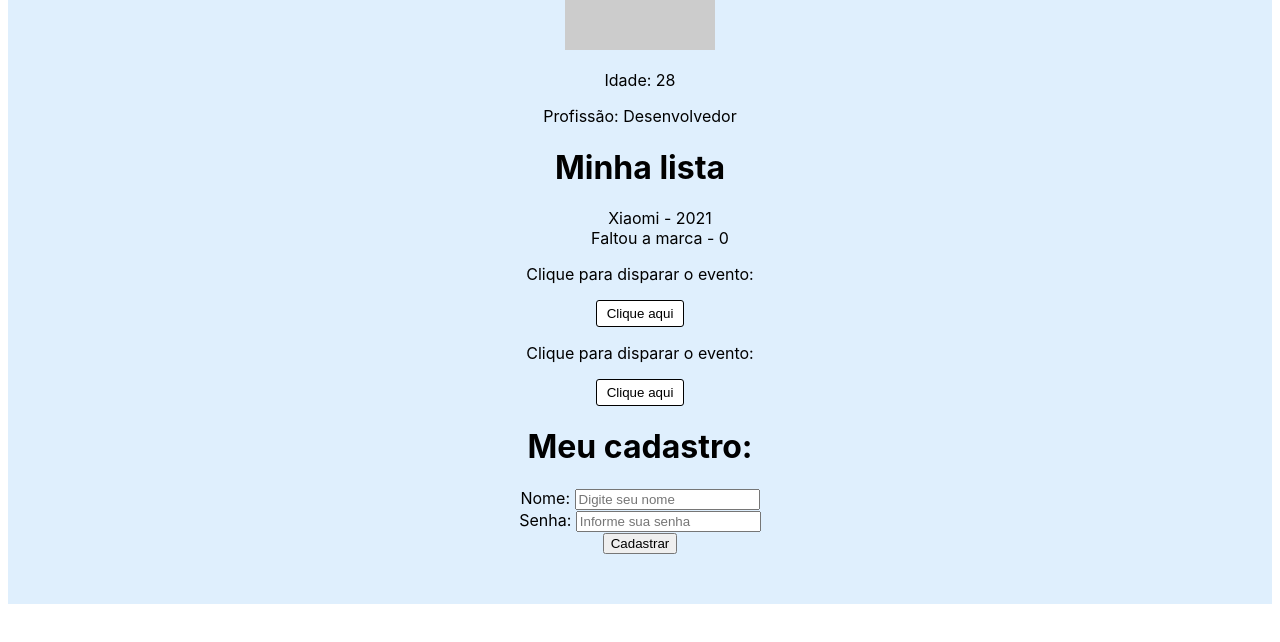
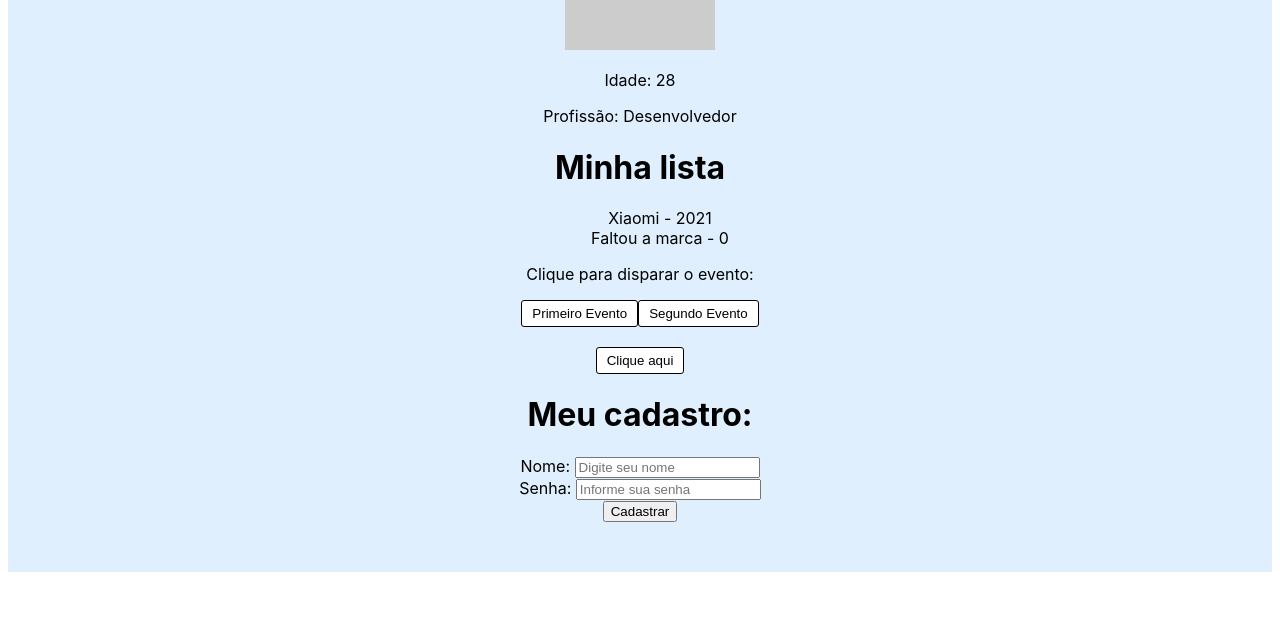
Before and after one commit to italoknd/Curso-REACT-JS, a React (Create React App) app in the folder curso-react/: page / in a window 1280 px wide. Shown: the part 925-1567 px from the top of the page. Built offline with nearby package versions, Linux system fonts and the light colour scheme.

Commit message:
trabalhando com métodos por props

```diff
--- a/curso-react/src/App.js
+++ b/curso-react/src/App.js
@@ -43,7 +43,6 @@
       <List />
 
       <Evento numero="1" />
-      <Evento numero="2" />
 
       <Form />
     </div>
--- a/curso-react/src/components/Evento.js
+++ b/curso-react/src/components/Evento.js
@@ -1,15 +1,25 @@
-function Evento({numero}){
+import Button from './componentes de evento/Button'
 
-  function meuEvento(){
-    console.log(`I've just been activated ${numero}`)
+function Evento({ numero }) {
+  function meuEvento() {
+    console.log(`I've just been activated`)
   }
 
-  return(
+  function segundoEvento() {
+    console.log(`Look! I've been activated again!`)
+  }
+
+  return (
     <div>
       <p>Clique para disparar o evento: </p>
+      <Button event={meuEvento} text="Primeiro Evento" />
+      <Button event={segundoEvento} text="Segundo Evento" />
+      <br />
+      <br />
+
       <button onClick={meuEvento}>Clique aqui</button>
     </div>
   )
 }
 
-export default Evento;
+export default Evento
--- /dev/null
+++ b/curso-react/src/components/componentes de evento/Button.js
@@ -0,0 +1,6 @@
+function Button(props) {
+
+  return <button onClick={props.event}>{props.text}</button>
+}
+
+export default Button;
```
